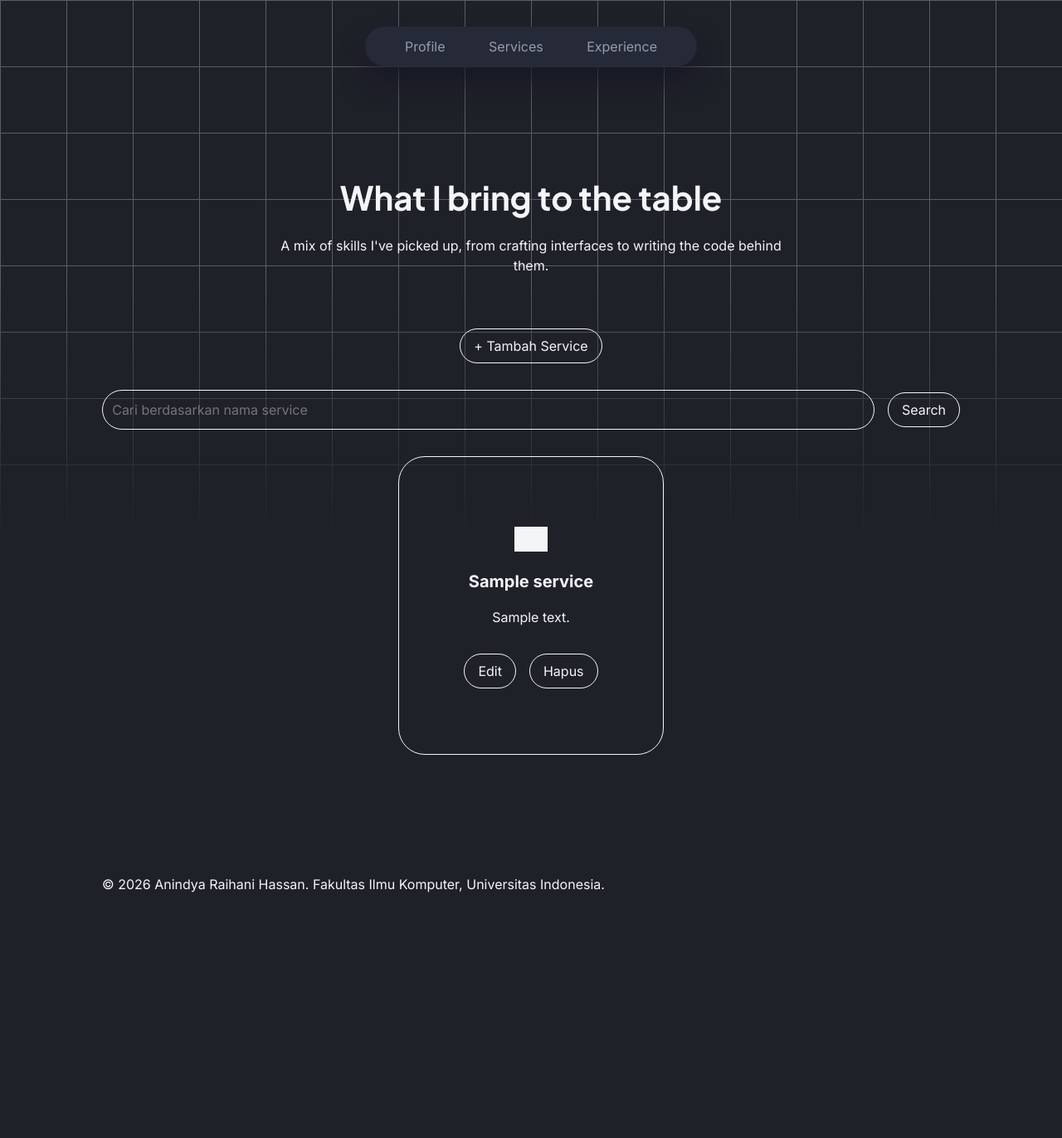
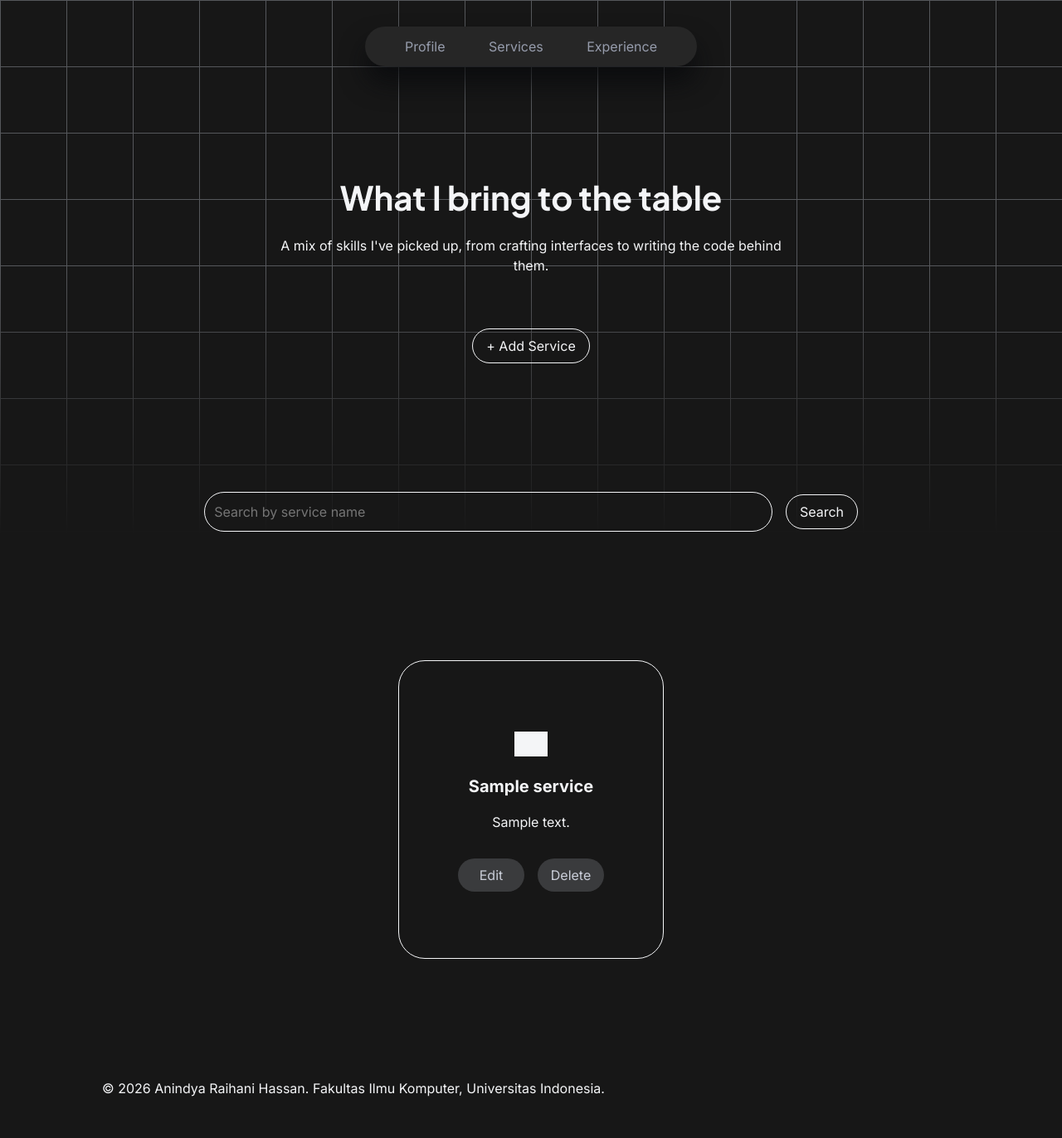
Before and after one commit to anindyou/myportofolio, a Django app: page /service/ in a window 1280 px wide. Shown: the whole page at 83% size. Before the commit the page ends 1076 px from the top, so only its background shows below. Run offline with Django 5.2, Linux system fonts and the light colour scheme; tables that the repository leaves empty hold one stand-in row (values such as "Sample post"); grey boxes marked "Sample" are stand-in pictures.

Commit message:
fix ui bugs

```diff
--- a/main/views.py
+++ b/main/views.py
@@ -62,6 +62,7 @@ def create_service(request):
     context = {
         "name": "Anindya Raihani Hassan",
         "form": form,
+        "is_edit": False,
     }
     return render(request, "service_form.html", context)
 
@@ -97,5 +98,6 @@ def edit_service(request, service_id):
     context = {
         "name": "Anindya Raihani Hassan",
         "form": form,
+        "is_edit": True,
     }
     return render(request, "service_form.html", context)
--- a/static/css/style.css
+++ b/static/css/style.css
@@ -1,10 +1,10 @@
 :root {
-  --bg: #1f2129;
+  --bg: #171717; /*1f2129 */
   --fg: #f4f5f7;
   --fg-muted: #caced9;
   --card-border: #f4f5f7;
   --unselect: #969CAC;
-  --card-alt: #252938;
+  --card-alt: #262626; /*252938 */
 
   --font-display: 'Plus Jakarta Sans', sans-serif;
   --font-body: 'Inter', sans-serif;
@@ -105,7 +105,7 @@ section { padding: var(--space-12) var(--container-padding); }
   border-radius: var(--radius);
   background-color: var(--card-alt);
   padding: 12px 24px;
-box-shadow: 0 20px 30px 0 rgba(21, 23, 37, 0.75);
+  box-shadow: 0 20px 30px 0 rgba(8, 9, 12, 0.75);
 }
 
 .nav-pill .nav-link {
@@ -268,7 +268,6 @@ box-shadow: 0 20px 30px 0 rgba(21, 23, 37, 0.75);
 
 .service-card:hover{
   background: var(--fg);
-  border-color: var(--fg);
   color: var(--bg);
   transform: scale(1.05);
 }
@@ -297,8 +296,20 @@ box-shadow: 0 20px 30px 0 rgba(21, 23, 37, 0.75);
   margin-top: var(--space-2);
 }
 
+.service-actions .btn{
+  text-align: center;
+  color: var(--fg-muted);
+  background-color: #3a3b3d;
+  border: none;
+  width: 80px;
+}
+
+.service-actions .btn:hover{
+  background-color: #28292a;
+}
+
 .service-card:hover .icon-mask {
-  background-color: #1f2129; /* warna pas hover */
+  background-color: var(--bg); /* warna pas hover */
 }
 
 /* ===== Experience ===== */
@@ -452,6 +463,7 @@ box-shadow: 0 20px 30px 0 rgba(21, 23, 37, 0.75);
   gap: var(--space-2);
   align-items: center;
   margin-bottom: var(--space-4);
+  padding: var(--container-padding);
 }
 
 .search-bar input {
--- a/templates/base.html
+++ b/templates/base.html
@@ -18,7 +18,7 @@
     <header class="navbar">
       <div class="nav-pill">
         <nav>
-          <a href="#top" class="nav-link">Profile</a>
+          <a href="{% url 'main:show_main' %}#top" class="nav-link">Profile</a>
           <a href="{% url 'main:show_main' %}#services" class="nav-link">Services</a>
           <a href="{% url 'main:show_main' %}#experience" class="nav-link">Experience</a>
         </nav>
--- a/templates/components/service_delete_modal.html
+++ b/templates/components/service_delete_modal.html
@@ -1,10 +1,3 @@
-<button type="button"
-        class="btn"
-        popovertarget="delete-service-{{ service.id }}"
-        aria-label="Hapus {{ service.title }}"
-        title="Hapus service">
-    Hapus
-</button>
 <div id="delete-service-{{ service.id }}"
      class="service-delete-modal"
      popover="auto"
@@ -15,26 +8,26 @@
             class="service-delete-modal__backdrop"
             popovertarget="delete-service-{{ service.id }}"
             popovertargetaction="hide"
-            aria-label="Tutup konfirmasi hapus"></button>
+            aria-label="Close delete confirmation"></button>
     <div class="service-delete-modal__content">
         <button type="button"
                 class="service-delete-modal__close"
                 popovertarget="delete-service-{{ service.id }}"
                 popovertargetaction="hide"
-                aria-label="Tutup konfirmasi hapus">×</button>
-        <h2 id="delete-service-title-{{ service.id }}">Hapus Service?</h2>
+                aria-label="Close delete confirmation">×</button>
+        <h2 id="delete-service-title-{{ service.id }}">Delete Service?</h2>
         <p>
-            Apakah Anda yakin ingin menghapus
+            Are you sure you want to delete
             <strong>{{ service.title }}</strong>?
         </p>
         <div class="service-delete-modal__actions">
             <button type="button"
                     class="btn"
                     popovertarget="delete-service-{{ service.id }}"
-                    popovertargetaction="hide">Batal</button>
+                    popovertargetaction="hide">Cancel</button>
             <form method="post" action="{% url 'main:delete_service' service.id %}">
                 {% csrf_token %}
-                <button type="submit" class="btn">Ya, Hapus</button>
+                <button type="submit" class="btn">Yes, Delete</button>
             </form>
         </div>
     </div>
--- a/templates/service.html
+++ b/templates/service.html
@@ -14,8 +14,8 @@
         </div>
 
         <div class="service-header">
-          <a href="{% url 'main:create_service' %}" class="btn">
-            + Tambah Service
+          <a href="{% url 'main:create_service' %}" class="btn btn--solid">
+            + Add Service
           </a>
         </div>
 
@@ -23,7 +23,7 @@
             <input type="search"
                    name="title"
                    value="{{ title_query }}"
-                   placeholder="Cari berdasarkan nama service">
+                   placeholder="Search by service name">
             <button type="submit" class="btn">Search</button>
         </form>
 
@@ -42,9 +42,16 @@
                 <a href="{% url 'main:edit_service' service.id %}" class="btn">
                   Edit
                 </a>
-                {% include "components/service_delete_modal.html" with service=service %}
+                <button type="button"
+                        class="btn"
+                        popovertarget="delete-service-{{ service.id }}"
+                        aria-label="Delete {{ service.title }}"
+                        title="Delete service">
+                    Delete
+                </button>
               </div>
             </article>
+            {% include "components/service_delete_modal.html" with service=service %}
           {% empty %}
             {% if title_query %}
               <p class="empty-state">Not found.</p>
--- a/templates/service_form.html
+++ b/templates/service_form.html
@@ -7,8 +7,8 @@
         <section class="service-section">
                 <h1>{% if form.instance.pk %}Edit Service{% else %}Add New Service{% endif %}</h1>
                 <form method="post"
-                      action="{% url 'main:create_service' %}"
-                      class="service-form">
+                    action="{% if is_edit %}{% url 'main:edit_service' form.instance.id %}{% else %}{% url 'main:create_service' %}{% endif %}"
+                    class="service-form">
                     {% csrf_token %}
                     {% for field in form %}
                         <div class="form-group">
```
Lines whose indentation alone changed are shown as unchanged.
